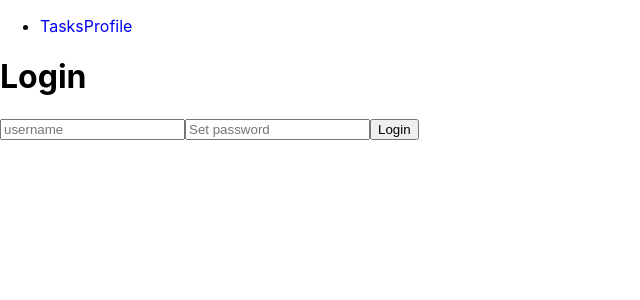
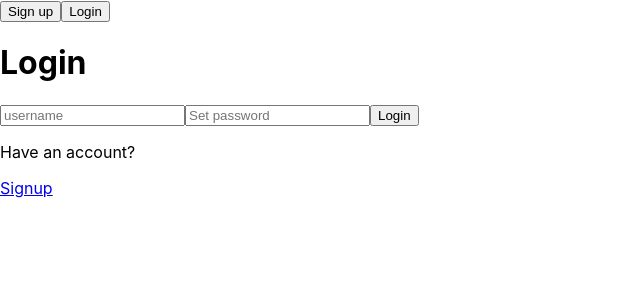
Before and after one commit to LuRojana14/OhmyHome-Client, a React (Create React App) app: page /login in a window 1280 px wide. Shown: the top 300 px of the page, without its empty margins (0-640 px from the left). Built offline with nearby package versions, Linux system fonts and the light colour scheme; no server answers.

Commit message:
change navbar

```diff
--- a/src/App.js
+++ b/src/App.js
@@ -3,27 +3,24 @@ import "./App.css";
 import { Switch } from "react-router-dom";
 import AuthProvider from "./lib/AuthProvider";
 
-// import Navbar from "./components/Navbar";
+import Botones from "./components/Botones";
 import Signup from "./pages/Signup";
 import Login from "./pages/Login";
 import Private from "./pages/Private";
 import AnonRoute from "./components/AnonRoute";
 import PrivateRoute from "./components/PrivateRoute";
 import TaskList from "./components/tasks/TaskList";
-import NavbarII from "./components/navbar/NavBarII";
 import Profile from "./components/profile/Profile";
-// import Botones from "./components/Botones";
 
 class App extends Component {
   render() {
     return (
       <AuthProvider>
         <div className="container">
-          {/* <Navbar /> */}
-          <NavbarII />
+          <Botones />
+          {/* <NavbarII /> */}
 
           <Switch>
-            {/* <Botones /> */}
             <AnonRoute path="/signup" component={Signup} />
             <AnonRoute path="/login" component={Login} />
             <PrivateRoute path="/private" component={Private} />
--- a/src/components/Botones.js
+++ b/src/components/Botones.js
@@ -2,18 +2,28 @@ import React, { Component } from "react";
 import { Link } from "react-router-dom";
 import { withAuth } from "../lib/AuthProvider"; //	<-- UPDATE HERE
 
-class Navbar extends Component {
+class Botones extends Component {
   render() {
-    const { user, logout, isLoggedin } = this.props;
+    const { logout, isLoggedin } = this.props;
     return (
       <nav className="navbar">
         {isLoggedin ? (
           <>
-            <p className="navbar-user">username: {user.username}</p>{" "}
+            {/* <p className="navbar-user">username: {user.username}</p>{" "} */}
             {/* 	<-- UPDATE HERE     */}
             <button className="navbar-button" onClick={logout}>
               Logout
             </button>{" "}
+            <button>
+              <Link to="/tasks" style={{ textDecoration: "none" }}>
+                Tasks
+              </Link>
+            </button>
+            <button>
+              <Link to="/profile" style={{ textDecoration: "none" }}>
+                Profile
+              </Link>
+            </button>
             {/* 	<-- UPDATE HERE     */}
           </>
         ) : (
@@ -32,4 +42,4 @@ class Navbar extends Component {
   }
 }
 
-export default withAuth(Navbar); //	<-- UPDATE HERE
+export default withAuth(Botones); //	<-- UPDATE HERE
--- a/src/components/navbar/NavBarII.js
+++ /dev/null
@@ -1,21 +0,0 @@
-import React from "react";
-import { Link } from "react-router-dom";
-
-const navbarII = () => {
-  return (
-    <nav className="nav-style">
-      <ul>
-        <li>
-          <Link to="/tasks" style={{ textDecoration: "none" }}>
-            Tasks
-          </Link>
-          <Link to="/profile" style={{ textDecoration: "none" }}>
-            Profile
-          </Link>
-        </li>
-      </ul>
-    </nav>
-  );
-};
-
-export default navbarII;
--- a/src/components/profile/Profile.js
+++ b/src/components/profile/Profile.js
@@ -28,6 +28,7 @@ class Profile extends Component {
     return (
       <div>
         <p>Hello {this.state.ProfileOne.username}</p>
+        <p>These are your tasks:</p>
       </div>
     );
   }
--- a/src/components/tasks/AddTask.js
+++ b/src/components/tasks/AddTask.js
@@ -27,7 +27,7 @@ class AddTask extends Component {
     return (
       <div>
         <form onSubmit={this.handleFormSubmit}>
-          <h4>Crea tu task</h4>
+          <h4>Add a task</h4>
           <label>Title:</label>
           <input
             type="text"
--- a/src/components/tasks/TaskList.js
+++ b/src/components/tasks/TaskList.js
@@ -1,6 +1,5 @@
 import React, { Component } from "react";
 import axios from "axios";
-import { Link } from "react-router-dom";
 import AddTask from "./AddTask";
 import RandomButton from "./../random/RandomButton";
 
@@ -47,7 +46,7 @@ class TaskList extends Component {
               <div key={task._id}>
                 <p>{task.title}</p>
                 <button onClick={() => this.deleteTask(task._id)}>
-                  Delete task
+                  Delete
                 </button>
                 <RandomButton id={task._id} />
               </div>
@@ -57,9 +56,6 @@ class TaskList extends Component {
         {/* <div
           <div>The task was won by:{this.props.random}</div>
         </div> */}
-        <div>
-          <Link to={"/profile"}>Go to profile</Link>
-        </div>
       </div>
     );
   }
--- a/src/pages/Login.js
+++ b/src/pages/Login.js
@@ -1,5 +1,6 @@
 import React, { Component } from "react";
 import { withAuth } from "../lib/AuthProvider"; //	<-- UPDATE HERE
+import { Link } from "react-router-dom";
 
 class Login extends Component {
   state = { username: "", password: "" };
@@ -44,6 +45,8 @@ class Login extends Component {
 
           <input type="submit" value="Login" />
         </form>
+        <p>Have an account?</p>
+        <Link to={"/signup"}> Signup</Link>
       </div>
     );
   }
```
Also changed, not shown: src/components/tasks/tasklist.css (added).
